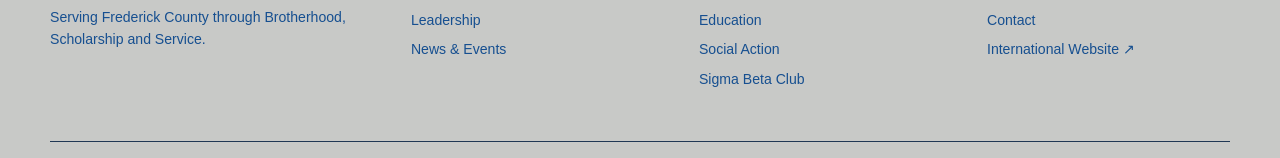
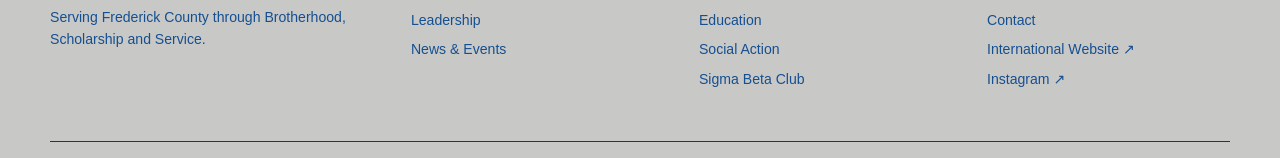
Before and after one commit to bigshid215/pas-website, a plain HTML site: page membership.html in a window 1280 px wide. Shown: the part 1191-1349 px from the top of the page. Drawn offline with Linux system fonts and the light colour scheme.

Commit message:
Add Instagram link to membership page

```diff
--- a/membership.html
+++ b/membership.html
@@ -126,6 +126,8 @@
               rel="noopener"
               >International Website ↗</a
             >
+            <a href="https://www.instagram.com/frederickmdsigmas" target="_blank"
+              rel="noopener" > Instagram ↗</a>
           </div>
         </div>
         <div class="footer-bottom">
```
